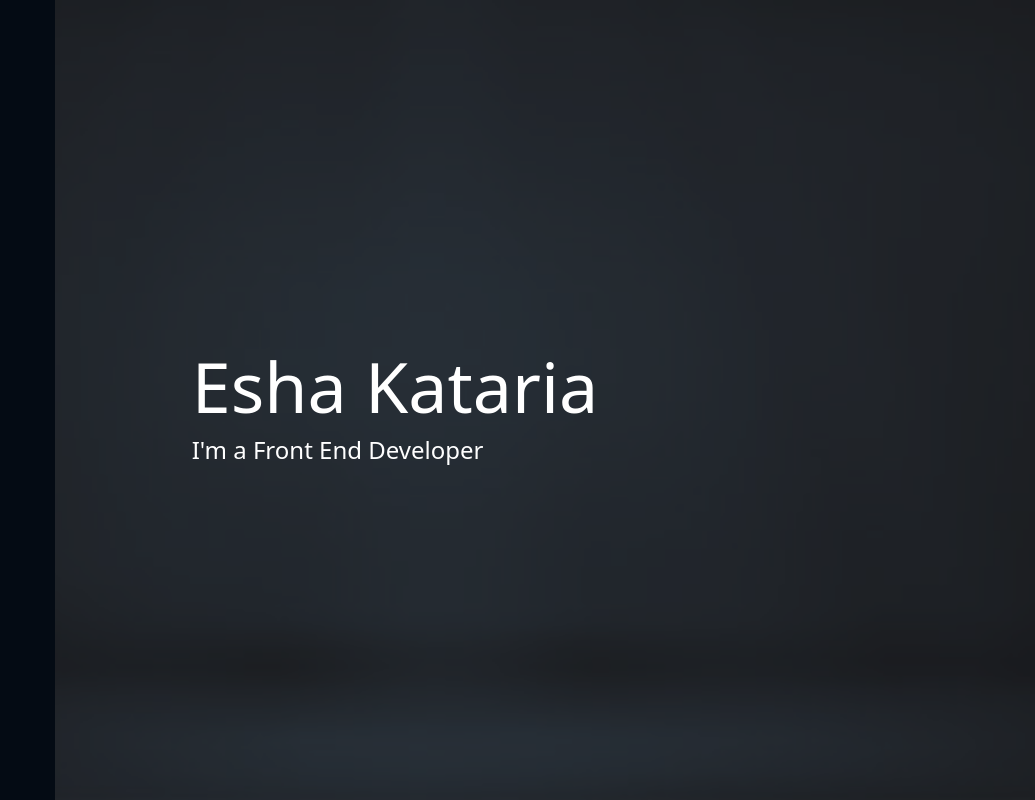
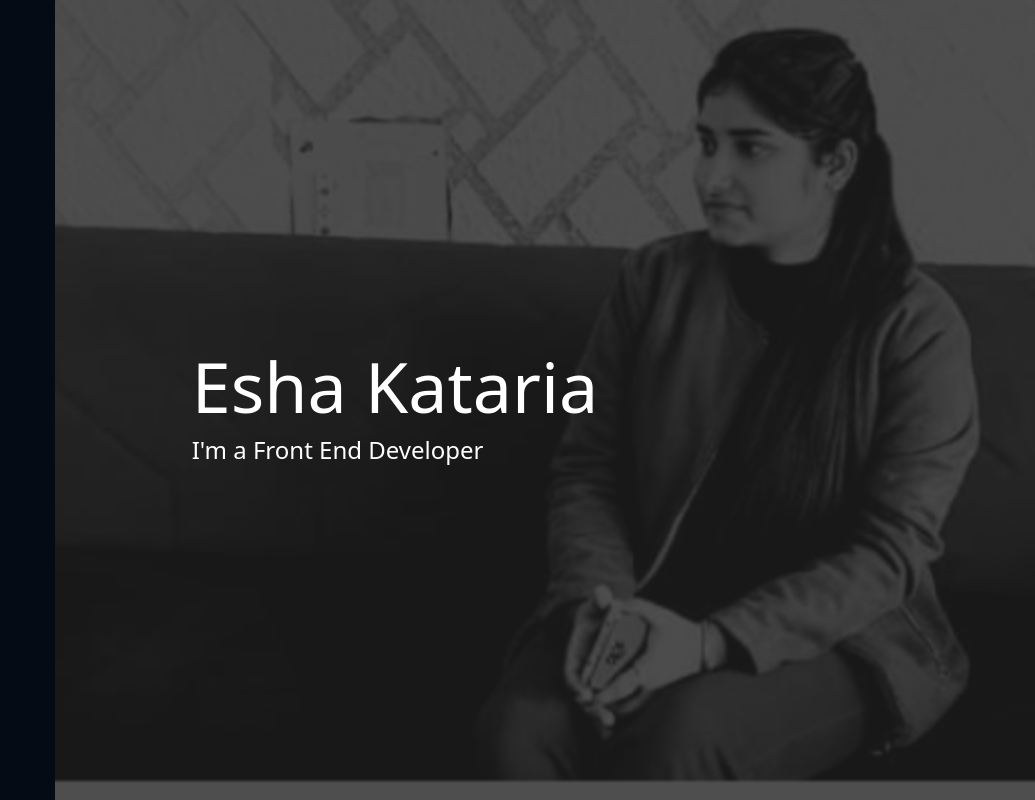
Before and after one commit to esha-kataria/Portfolio, a plain HTML site: page index.html in a window 1280 px wide. Shown: the top 800 px of the page, 245-1280 px from the left. Drawn offline with nearby package versions, Linux system fonts and the light colour scheme.

Commit message:
added background image

```diff
--- a/css/style.css
+++ b/css/style.css
@@ -57,7 +57,7 @@ body{
 #home {
     width: 100%;
     height: 100vh;
-    background: url(../images/bgblack1.png), url(../images/bg2.jpg) top center;
+    background: url(../images/bgblack1.png), url(../images/bg.png) top center;
     background-size: cover;
 }
 
```
Also changed, not shown: images/bg.png (added), images/bgg.jpg (added).
